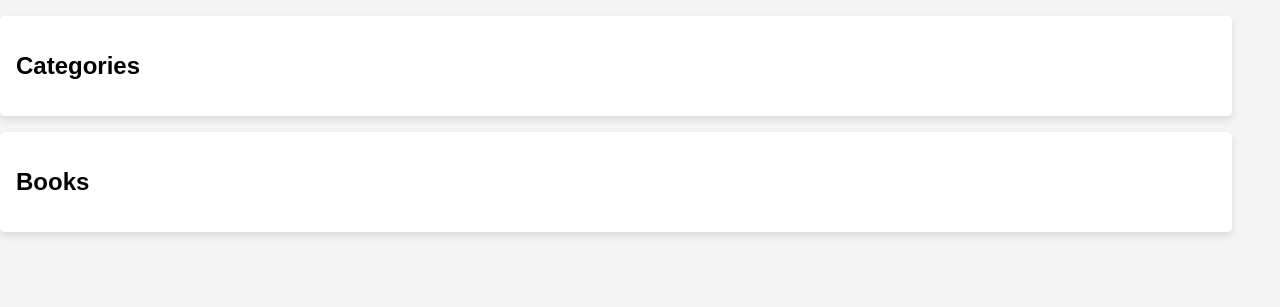
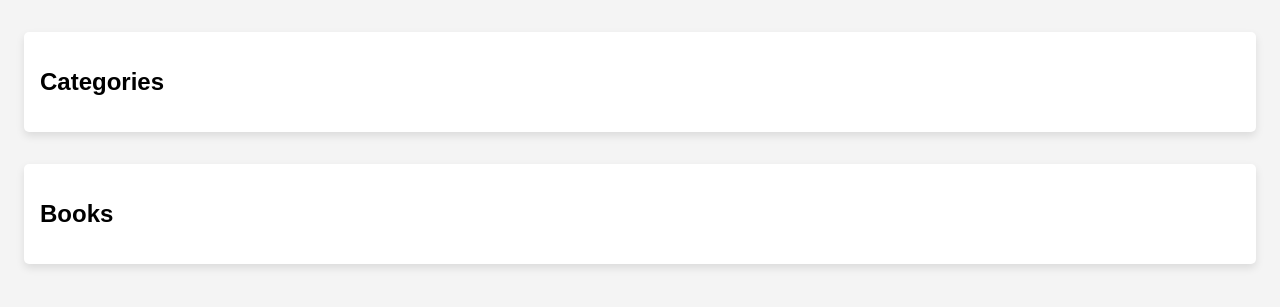
Before and after one commit to DanielMoondak/web-scraping-server, a Flask app: page / in a window 1280 px wide. Shown: the part 69-376 px from the top of the page. Run offline with Flask 2, Linux system fonts and the light colour scheme; data that the repository does not hold is empty.

Commit message:
index.html

```diff
--- a/templates/index.html
+++ b/templates/index.html
@@ -11,6 +11,8 @@
         <h1>Books to Scrape</h1>
     </header>
 
+    <div class="container">
+        <!-- Sección de Categorías -->
         <section class="categories">
             <h2>Categories</h2>
             <ul>
@@ -20,6 +22,7 @@
             </ul>
         </section>
 
+        <!-- Sección de Libros -->
         <section class="books">
             <h2>Books</h2>
             <div class="book-list">
@@ -31,5 +34,7 @@
                 {% endfor %}
             </div>
         </section>
+    </div>
+
 </body>
 </html>
```
Lines whose indentation alone changed are shown as unchanged.
